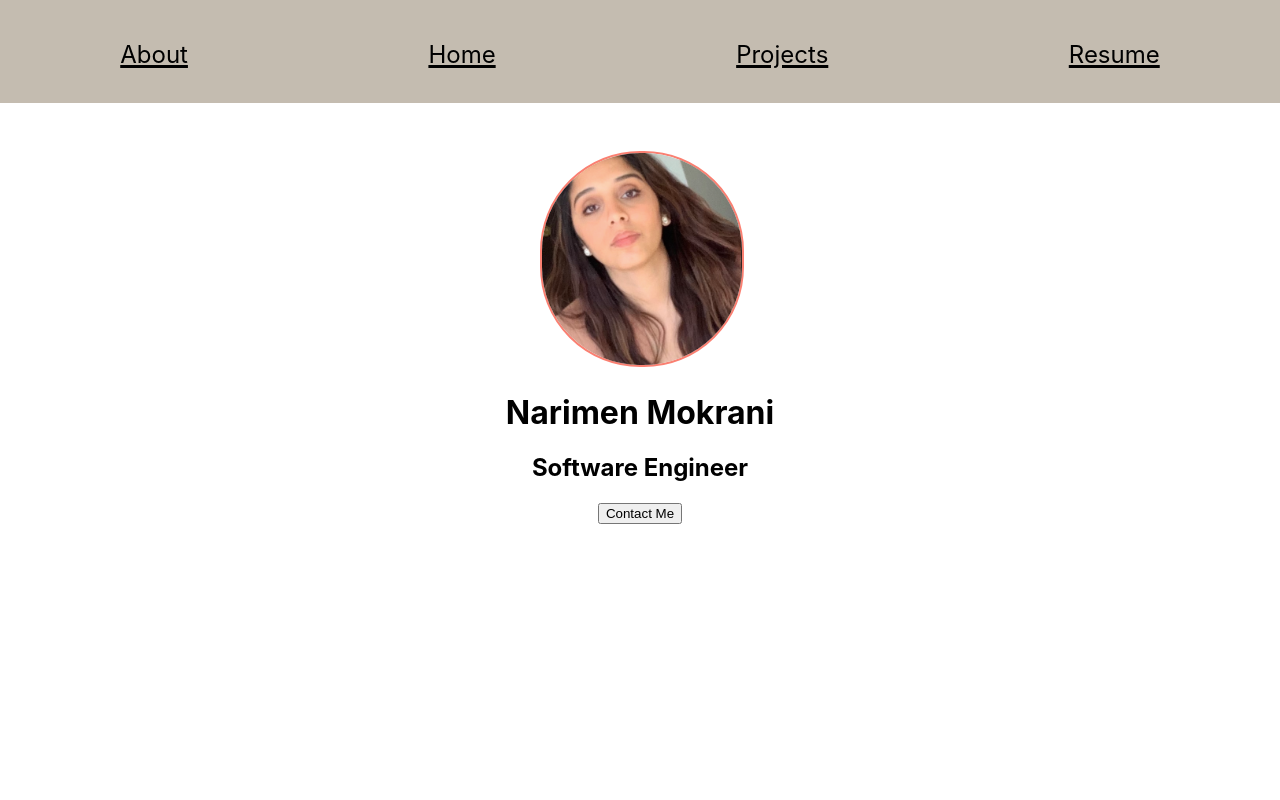
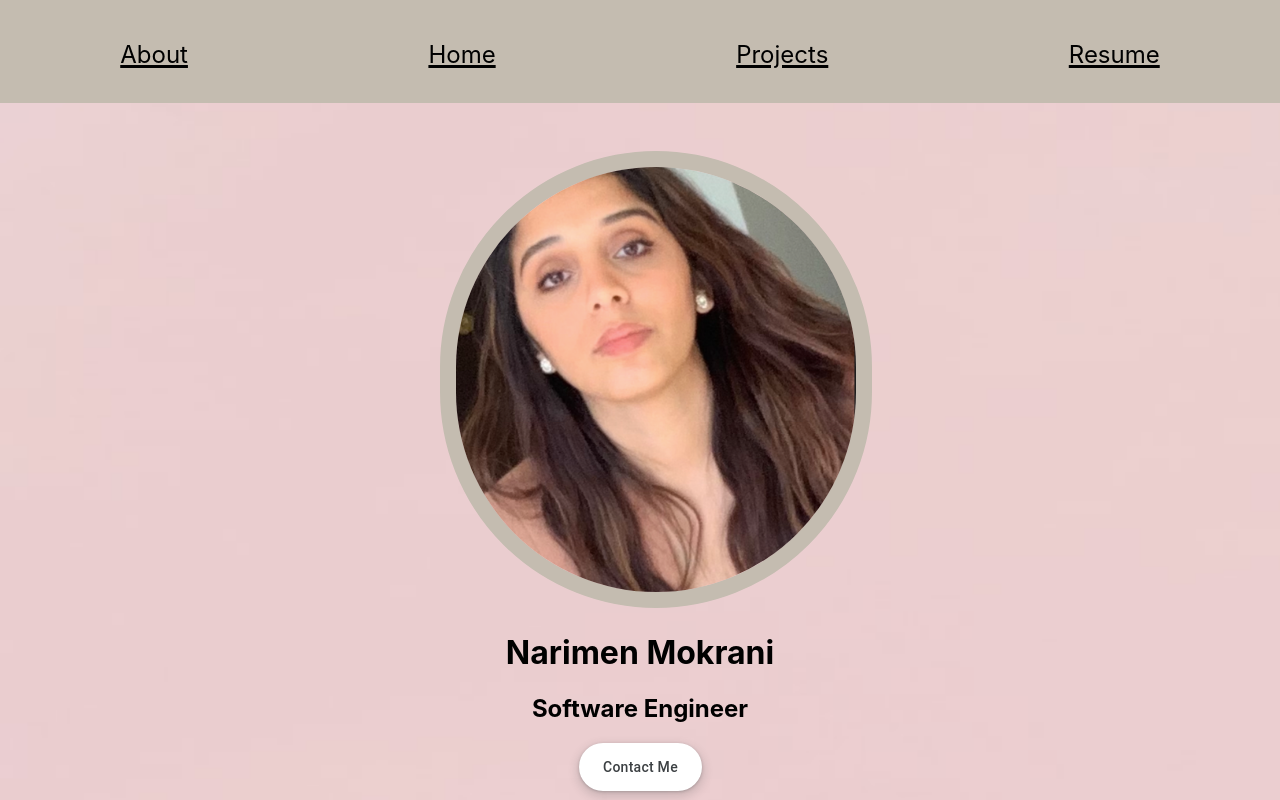
Before and after one commit to narimenmokrani1/My_Portfolio, a React (Create React App) app: page / in a window 1280 px wide. Shown: the top 800 px of the page. Built offline with nearby package versions, Linux system fonts and the light colour scheme.

Commit message:
added more styling

```diff
--- a/src/App.css
+++ b/src/App.css
@@ -2,37 +2,75 @@
   text-align: center;
 }
 
-.App-logo {
-  height: 40vmin;
-  pointer-events: none;
+
+/* button css copied from: https://getcssscan.com/css-buttons-examples */
+
+/* CSS */
+button {
+  align-items: center;
+  appearance: none;
+  background-color: #fff;
+  border-radius: 24px;
+  border-style: none;
+  box-shadow: rgba(0, 0, 0, .2) 0 3px 5px -1px,rgba(0, 0, 0, .14) 0 6px 10px 0,rgba(0, 0, 0, .12) 0 1px 18px 0;
+  box-sizing: border-box;
+  color: #3c4043;
+  cursor: pointer;
+  display: inline-flex;
+  fill: currentcolor;
+  font-family: "Google Sans",Roboto,Arial,sans-serif;
+  font-size: 14px;
+  font-weight: 500;
+  height: 48px;
+  justify-content: center;
+  letter-spacing: .25px;
+  line-height: normal;
+  max-width: 100%;
+  overflow: visible;
+  padding: 2px 24px;
+  position: relative;
+  text-align: center;
+  text-transform: none;
+  transition: box-shadow 280ms cubic-bezier(.4, 0, .2, 1),opacity 15ms linear 30ms,transform 270ms cubic-bezier(0, 0, .2, 1) 0ms;
+  user-select: none;
+  -webkit-user-select: none;
+  touch-action: manipulation;
+  width: auto;
+  will-change: transform,opacity;
+  z-index: 0;
 }
 
-@media (prefers-reduced-motion: no-preference) {
-  .App-logo {
-    animation: App-logo-spin infinite 20s linear;
-  }
+button:hover {
+  background: #F6F9FE;
+  color: #174ea6;
 }
 
-.App-header {
-  background-color: #282c34;
-  min-height: 100vh;
-  display: flex;
-  flex-direction: column;
-  align-items: center;
-  justify-content: center;
-  font-size: calc(10px + 2vmin);
-  color: white;
+button:active {
+  box-shadow: 0 4px 4px 0 rgb(60 64 67 / 30%), 0 8px 12px 6px rgb(60 64 67 / 15%);
+  outline: none;
 }
 
-.App-link {
-  color: #61dafb;
+button:focus {
+  outline: none;
+  border: 2px solid #4285f4;
 }
 
-@keyframes App-logo-spin {
-  from {
-    transform: rotate(0deg);
-  }
-  to {
-    transform: rotate(360deg);
-  }
+button:not(:disabled) {
+  box-shadow: rgba(60, 64, 67, .3) 0 1px 3px 0, rgba(60, 64, 67, .15) 0 4px 8px 3px;
 }
+
+button:not(:disabled):hover {
+  box-shadow: rgba(60, 64, 67, .3) 0 2px 3px 0, rgba(60, 64, 67, .15) 0 6px 10px 4px;
+}
+
+button:not(:disabled):focus {
+  box-shadow: rgba(60, 64, 67, .3) 0 1px 3px 0, rgba(60, 64, 67, .15) 0 4px 8px 3px;
+}
+
+button:not(:disabled):active {
+  box-shadow: rgba(60, 64, 67, .3) 0 4px 4px 0, rgba(60, 64, 67, .15) 0 8px 12px 6px;
+}
+
+button:disabled {
+  box-shadow: rgba(60, 64, 67, .3) 0 1px 3px 0, rgba(60, 64, 67, .15) 0 4px 8px 3px;
+}
--- a/src/components/Home/Home.css
+++ b/src/components/Home/Home.css
@@ -1,5 +1,5 @@
 .narimen-pic {
-	max-width: 200px;
+	max-width: 400px;
     margin-top: 3em;
 
 
@@ -8,8 +8,8 @@
 .rimi {
 	max-width: 100%;
 	max-height: 100%;
-    border: 2px solid salmon;
-    border-radius: 100px;
+    border: 1em solid rgb(196, 188, 176);
+    border-radius: 400px;
 }
 
 .home-div {
--- a/src/components/aboutMe/aboutme.css
+++ b/src/components/aboutMe/aboutme.css
@@ -1,7 +1,7 @@
 .about-div {
 	margin: 4em;
-	border: 2px solid beige;
-	background-color: rgb(255, 212, 219);
+	border: 2px solid rgb(196, 188, 176);
+	 background-color: rgb(196, 188, 176);
 	font-size: x-large;
 	align-items: center;
 }
--- a/src/components/footer/Footer.js
+++ b/src/components/footer/Footer.js
@@ -8,8 +8,8 @@ function Footer(props) {
 				<ul className='footer-list'>
 					<a href='https://www.linkedin.com/in/narimen-mokrani-bb5a7a13b/'>
 						<LinkedInIcon className='icon' />
-						<li className='icon-text'>Narimen Mokrani</li>
 					</a>
+						<button>Contact Me</button>
 				</ul>
 			</footer>
 		</div>
--- a/src/components/footer/footer.css
+++ b/src/components/footer/footer.css
@@ -5,6 +5,7 @@ footer {
     width: 100%;
     margin-top: 100vh;
     background-color: rgb(196, 188, 176);
+
 }
 
 .footer-list {
@@ -34,11 +35,11 @@ footer {
 
 }
 
-.icon-text {
+/* .icon-text {
     display: block;
     float: center;
     font-size: 16px
-}
+} */
 
 .Art-credit {
     font-size: 16px;
--- a/src/components/projects/project.css
+++ b/src/components/projects/project.css
@@ -1,6 +1,7 @@
 .sizing-class {
 	max-width: 600px;
     border-radius: 40px;
+
 }
 
 .img1,
@@ -23,6 +24,7 @@
 
 .pro1, .pro2, .pro3, .pro4 {
     margin: 2em;
-    border: 1px solid rebeccapurple;
-     border-radius: 40px;
+    border: 1px solid rgb(196, 188, 176);
+    border-radius: 40px;
+     background-color: rgb(196, 188, 176);
 }
--- a/src/index.css
+++ b/src/index.css
@@ -1,3 +1,5 @@
+
+
 body {
 	margin: 0;
 	font-family: -apple-system, BlinkMacSystemFont, 'Segoe UI', 'Roboto', 'Oxygen',
@@ -5,6 +7,10 @@ body {
 		sans-serif;
 	-webkit-font-smoothing: antialiased;
 	-moz-osx-font-smoothing: grayscale;
+	background-image: url('../public/photo-1493723843671-1d655e66ac1c.jpeg');
+	background-repeat: no-repeat;
+  background-size: cover;
+
 }
 
 code {
```
Also changed, not shown: public/photo-1493723843671-1d655e66ac1c.jpeg (added). Lines whose indentation alone changed are shown as unchanged.
